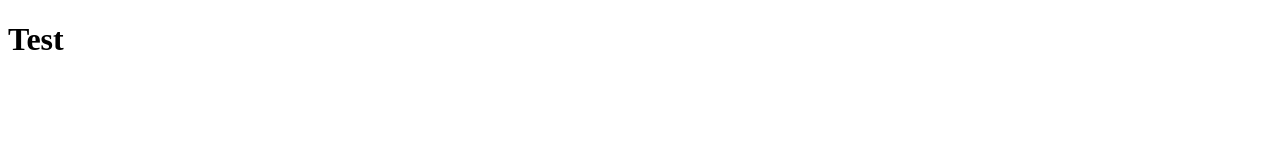
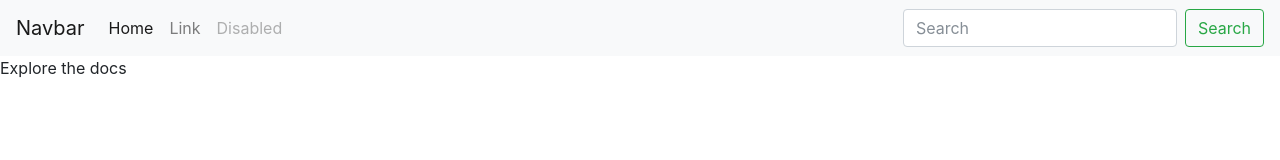
Before and after one commit to johan50693/pruebas, a plain HTML site: page index.html in a window 1280 px wide. Drawn offline with nearby package versions, Linux system fonts and the light colour scheme.

Commit message:
Se agrega barra de navegacion

```diff
--- a/index.html
+++ b/index.html
@@ -5,8 +5,40 @@
 	<meta http-equiv="X-UA-Compatible" content="IE=edge">
 	<title>Titulo del test</title>
 	<link rel="stylesheet" href="">
+	<link rel="stylesheet" href="https://maxcdn.bootstrapcdn.com/bootstrap/4.0.0-beta.2/css/bootstrap.min.css" integrity="sha384-PsH8R72JQ3SOdhVi3uxftmaW6Vc51MKb0q5P2rRUpPvrszuE4W1povHYgTpBfshb" crossorigin="anonymous">
+
 </head>
 <body>
-	<h1>Test</h1>
+
+<nav class="navbar navbar-expand-lg navbar-light bg-light">
+  <a class="navbar-brand" href="#">Navbar</a>
+  <button class="navbar-toggler" type="button" data-toggle="collapse" data-target="#navbarTogglerDemo02" aria-controls="navbarTogglerDemo02" aria-expanded="false" aria-label="Toggle navigation">
+    <span class="navbar-toggler-icon"></span>
+  </button>
+
+  <div class="collapse navbar-collapse" id="navbarTogglerDemo02">
+    <ul class="navbar-nav mr-auto mt-2 mt-lg-0">
+      <li class="nav-item active">
+        <a class="nav-link" href="#">Home <span class="sr-only">(current)</span></a>
+      </li>
+      <li class="nav-item">
+        <a class="nav-link" href="#">Link</a>
+      </li>
+      <li class="nav-item">
+        <a class="nav-link disabled" href="#">Disabled</a>
+      </li>
+    </ul>
+    <form class="form-inline my-2 my-lg-0">
+      <input class="form-control mr-sm-2" type="search" placeholder="Search">
+      <button class="btn btn-outline-success my-2 my-sm-0" type="submit">Search</button>
+    </form>
+  </div>
+</nav>
+
+<script src="https://code.jquery.com/jquery-3.2.1.slim.min.js" integrity="sha384-KJ3o2DKtIkvYIK3UENzmM7KCkRr/rE9/Qpg6aAZGJwFDMVNA/GpGFF93hXpG5KkN" crossorigin="anonymous"></script>
+<script src="https://cdnjs.cloudflare.com/ajax/libs/popper.js/1.12.3/umd/popper.min.js" integrity="sha384-vFJXuSJphROIrBnz7yo7oB41mKfc8JzQZiCq4NCceLEaO4IHwicKwpJf9c9IpFgh" crossorigin="anonymous"></script>
+<script src="https://maxcdn.bootstrapcdn.com/bootstrap/4.0.0-beta.2/js/bootstrap.min.js" integrity="sha384-alpBpkh1PFOepccYVYDB4do5UnbKysX5WZXm3XxPqe5iKTfUKjNkCk9SaVuEZflJ" crossorigin="anonymous"></script>
+Explore the docs
+
 </body>
 </html>
```
